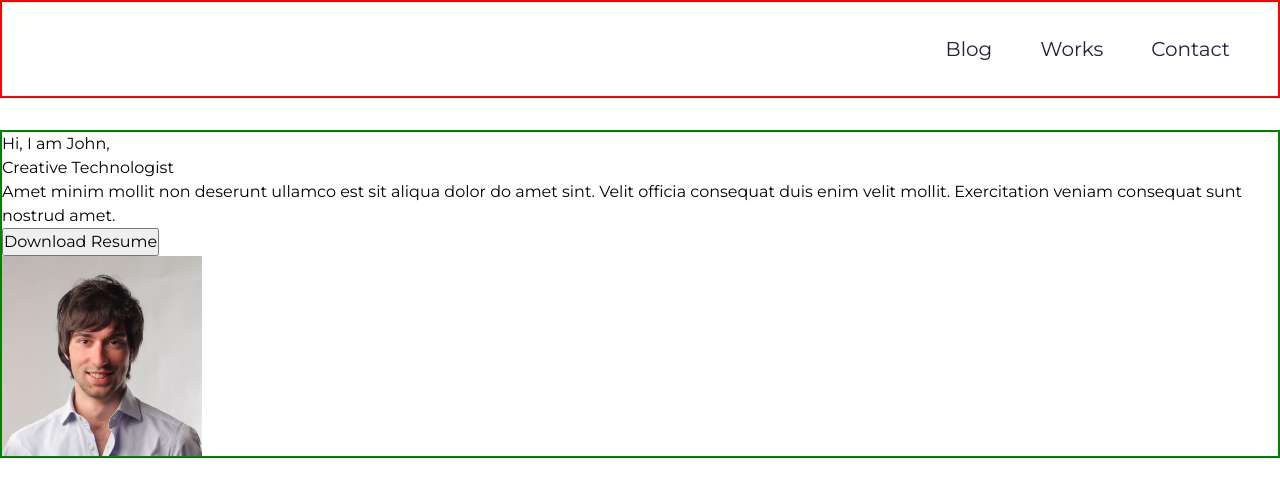
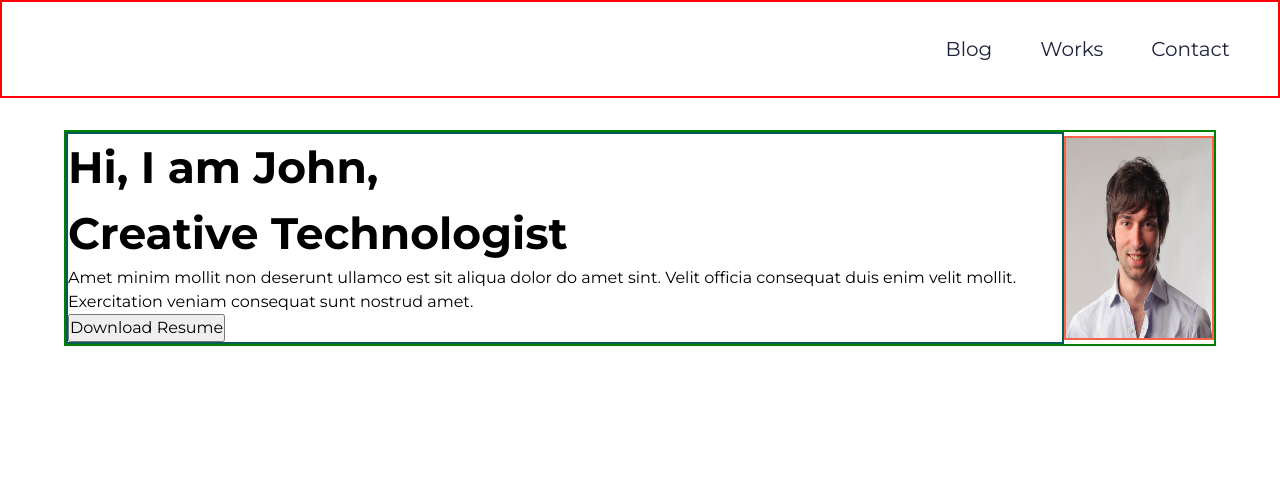
Before and after one commit to Yasir-Khan22/Resume__Page2, a website built with Vite: page Resume__page/index.html in a window 1280 px wide. Built offline with nearby package versions, Linux system fonts and the light colour scheme.

Commit message:
css update

```diff
--- a/Resume__page/style.css
+++ b/Resume__page/style.css
@@ -116,4 +116,18 @@ header .navbar ul {
 }
 .even-columns {
   border: 2px solid green;
+  width: 90%;
+  margin: 0 auto;
+  display: flex;
+  align-items: center;
 }
+.even-columns h1 {
+  font-size: var(--fs-primary-heading);
+  font-weight: var(--fw-bold);
+}
+.even-columns .right {
+  border: 2px solid rgb(3, 92, 83);
+}
+.even-columns .left {
+  border: 2px solid tomato;
+}
```
